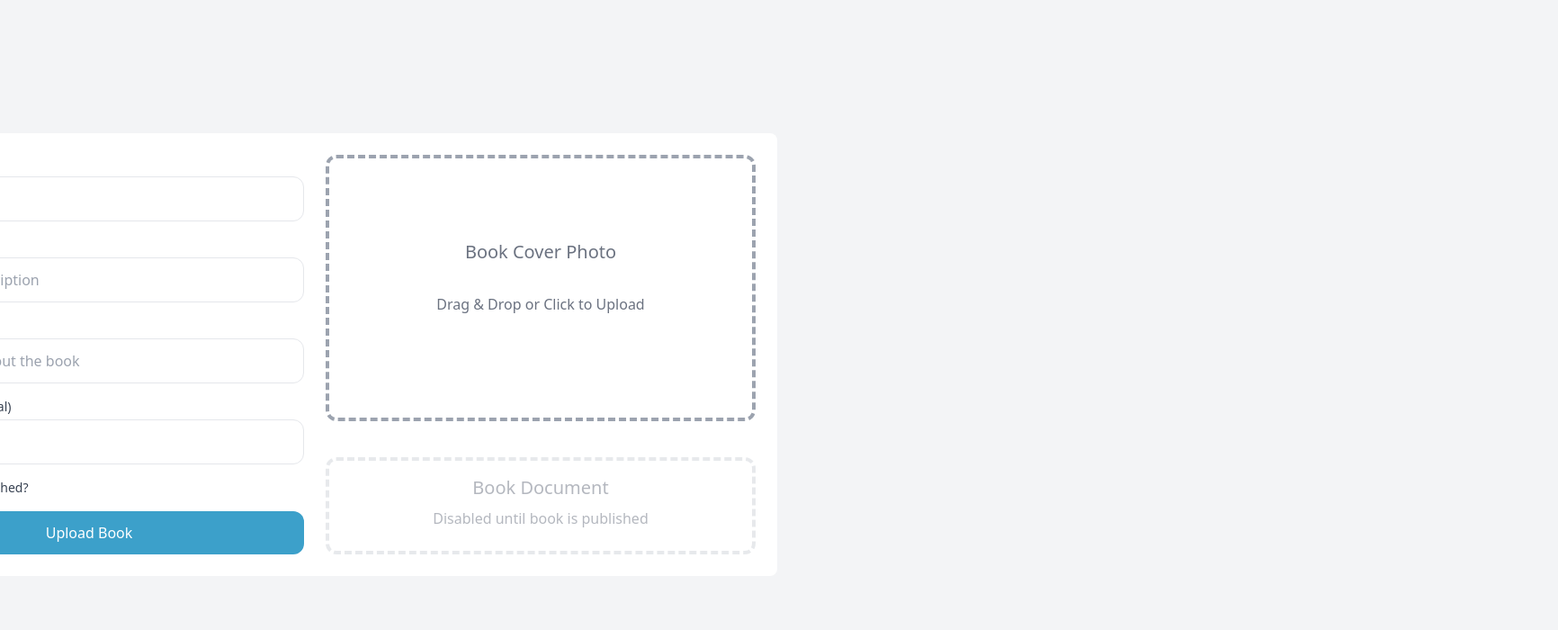
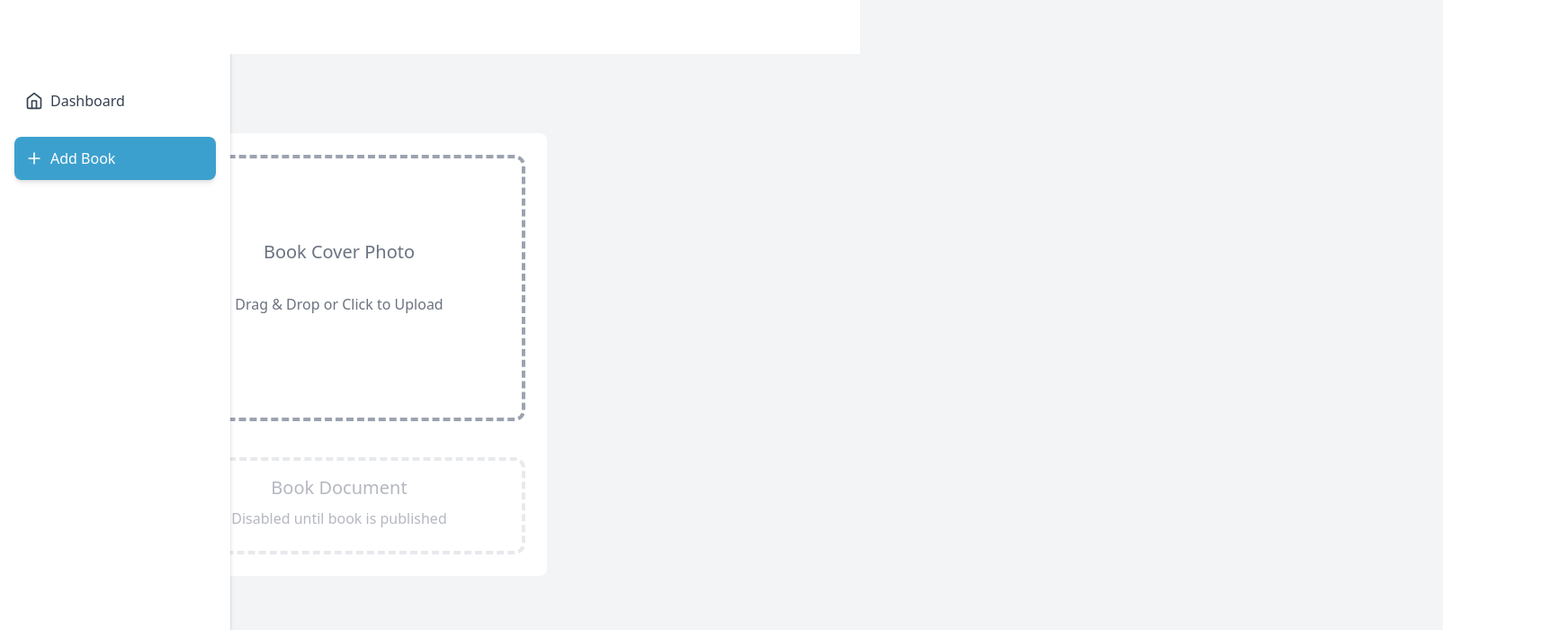
Before and after one commit to Travisken/book-portfolio, a Next.js app: page /dashboard/add-book in a window 1280 px wide. Shown: the top 700 px of the page at 90% size, 1732 px wide, since content can reach past the window. Built offline with nearby package versions, Linux system fonts and the light colour scheme.

Commit message:
undo nav

```diff
--- a/components/DashboardNav.tsx
+++ b/components/DashboardNav.tsx
@@ -10,9 +10,9 @@ export default function DashboardNavbar() {
   return (
     <>
       {/* Navbar */}
-      {/* <nav className="bg-white fixed w-full z-20 p-4 ">
+      <nav className="bg-white fixed w-full z-20 p-4 ">
         <div className="container mx-auto flex justify-between items-center">
-          Hamburger Button
+          {/* Hamburger Button */}
           <button
             className="md:hidden text-gray-700 text-2xl"
             onClick={() => setIsSidebarOpen(!isSidebarOpen)}
@@ -22,13 +22,13 @@ export default function DashboardNavbar() {
 
           <h1 className="text-xl font-bold">Author Portfolio Admin</h1>
         </div>
-      </nav> */}
+      </nav>
 
       {/* Sidebar (Mobile) */}
       <div
-        // className={` w-64 bg-white shadow-md transform ${
-        //   isSidebarOpen ? "translate-x-0" : "-translate-x-full"
-        // } transition-transform duration-300 md:translate-x-0 md:w-64`}
+        className={`fixed z-10 inset-y-0 left-0 w-64 bg-white shadow-md transform ${
+          isSidebarOpen ? "translate-x-0" : "-translate-x-full"
+        } transition-transform duration-300 md:translate-x-0 md:w-64`}
       >
         <Sidebar closeSidebar={() => setIsSidebarOpen(false)} />
       </div>
```
